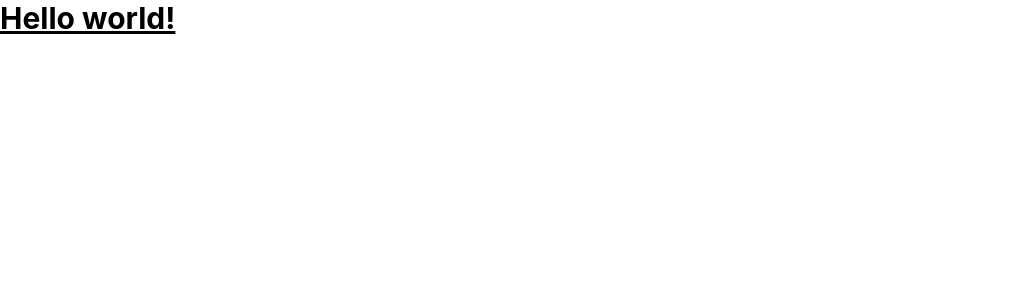
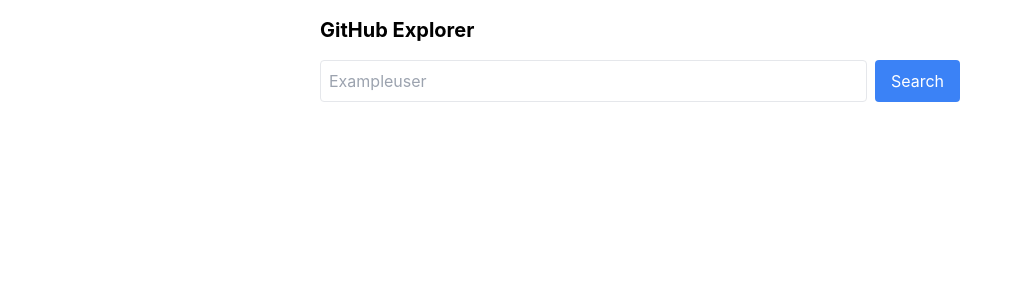
Before and after one commit to AnggaWikaNugraha/GitHub-repositories-explorer, a React (Create React App) app: page / in a window 1280 px wide. Shown: the top 300 px of the page, without its empty margins (0-1023 px from the left). Built offline with nearby package versions, Linux system fonts and the light colour scheme.

Commit message:
feat: show

```diff
--- a/package.json
+++ b/package.json
@@ -11,6 +11,7 @@
     "@types/node": "^16.18.126",
     "@types/react": "^19.1.9",
     "@types/react-dom": "^19.1.7",
+    "axios": "^1.11.0",
     "react": "^19.1.1",
     "react-dom": "^19.1.1",
     "react-scripts": "5.0.1",
--- a/src/App.tsx
+++ b/src/App.tsx
@@ -1,12 +1,14 @@
 import React from 'react';
 import logo from './logo.svg';
 import './App.css';
+import GithubExplore from './pages/githubExplorePage';
 
 function App() {
   return (
-    <h1 className="text-3xl font-bold underline">
-      Hello world!
-    </h1>
+    <div className="p-4 max-w-2xl mx-auto">
+      <h1 className="text-xl font-bold mb-4">GitHub Explorer</h1>
+      <GithubExplore />
+    </div>
   );
 }
 
--- /dev/null
+++ b/src/pages/githubExplorePage/index.tsx
@@ -0,0 +1,17 @@
+import React from 'react'
+import { useState } from "react";
+import SearchBar from './_components/searchBar';
+// import RepoList from "../components/RepoList/RepoList";
+
+const GithubExplore = () => {
+    const [selectedUser, setSelectedUser] = useState<string | null>(null);
+
+    return (
+        <div className="space-y-6">
+            <SearchBar onUserSelect={(username) => setSelectedUser(username)} />
+            {/* {selectedUser && <RepoList username={selectedUser} />} */}
+        </div>
+    )
+}
+
+export default GithubExplore
```
Also changed, not shown: 1 other file (tests, documents, lock files or other folders).
